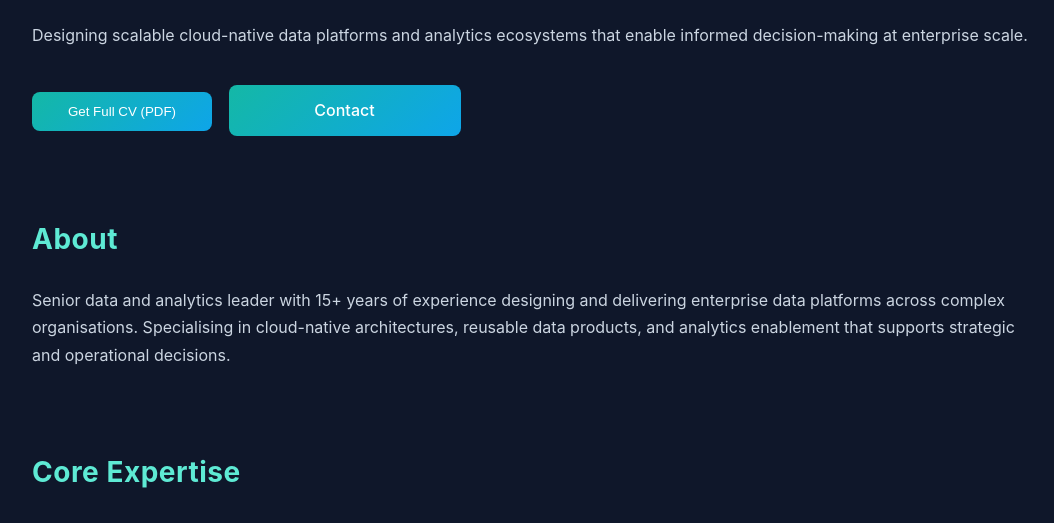
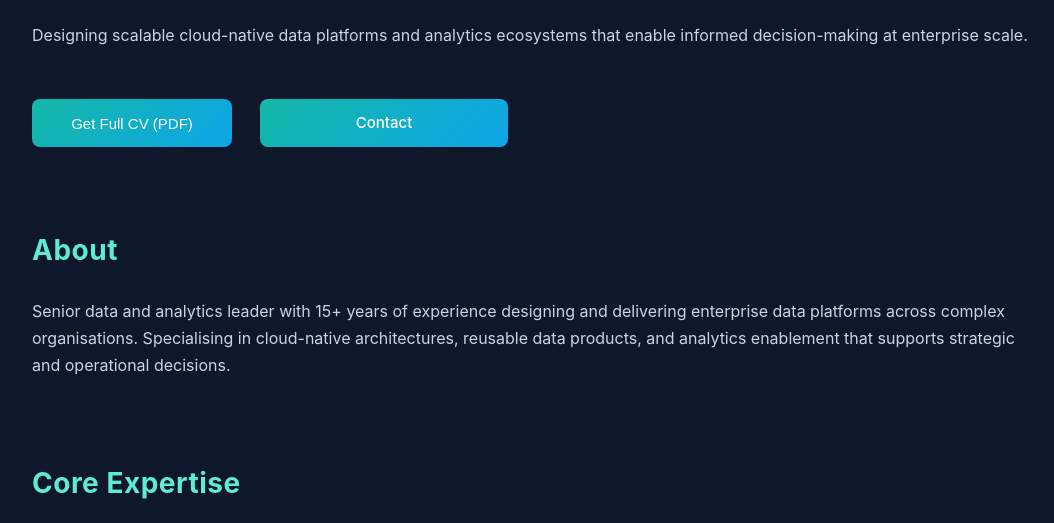
Before and after one commit to madhub2908/madhub2908.github.io, a plain HTML site: page index.html in a window 1280 px wide. Shown: the part 238-761 px from the top of the page, without its empty margins (108-1162 px from the left). Drawn offline with Linux system fonts and the light colour scheme.

Commit message:
Update index.html
button size

```diff
--- a/index.html
+++ b/index.html
@@ -57,6 +57,24 @@ h2 {
     cursor: pointer;
     transition: all 0.3s ease;
 }
+
+.button-group {
+    display: flex;
+    gap: 16px;
+    flex-wrap: wrap;
+    margin-top: 30px;
+}
+
+.button {
+    display: inline-flex;
+    align-items: center;
+    justify-content: center;
+    height: 48px;
+    min-width: 200px;
+    padding: 0 24px;
+    font-size: 15px;
+}
+
 
 .button:hover {
     transform: translateY(-3px);
```
